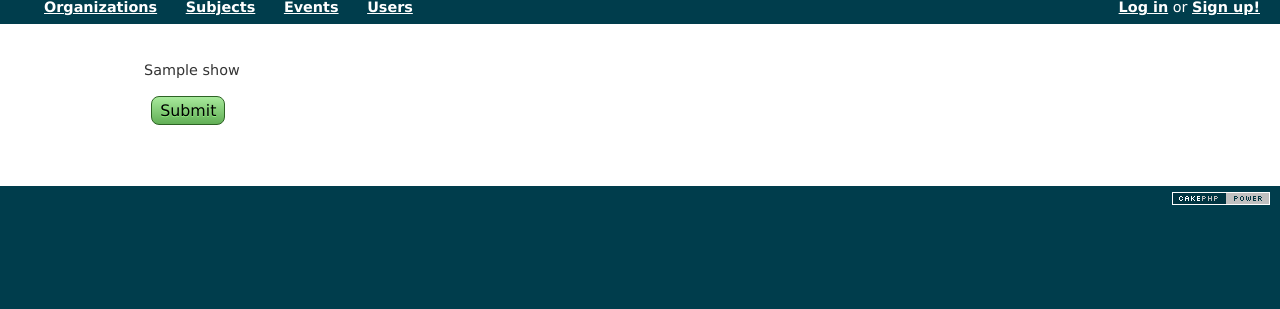
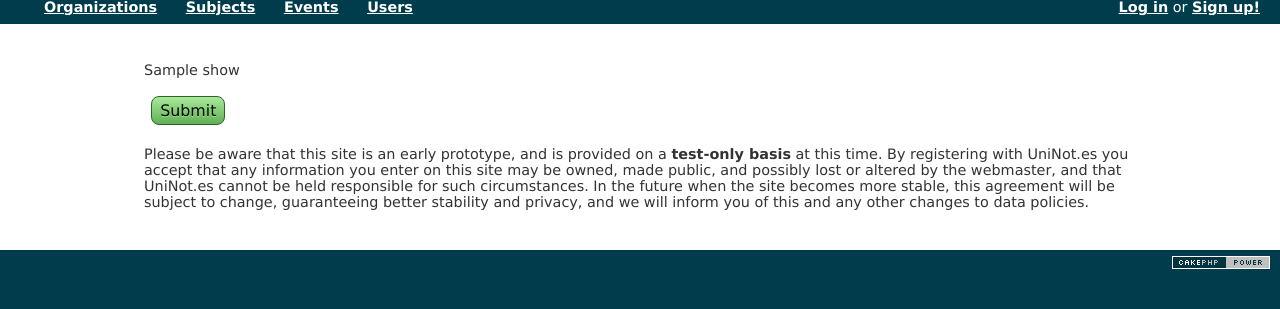
Before and after one commit to pipedreambomb/uninotes, a CakePHP app: the page made by app/views/users/add.ctp in a window 1280 px wide. Shown: the part 82-391 px from the top of the page. Run offline with PHP 8.4 and a stand-in for CakePHP, Linux system fonts and the light colour scheme; the template is opened without the code that fills it: most values are stand-ins (such as "Sample title", 1, 10 or a date in 2020); some libraries are stand-ins or nearby versions.

Commit message:
Added disclaimer to sign-up page

```diff
--- a/app/views/users/add.ctp
+++ b/app/views/users/add.ctp
@@ -10,3 +10,4 @@ echo $this->Form->inputs(array(
 echo $captchaTool->show();
 echo $this->Form->end('Submit');
 ?>
+<p>Please be aware that this site is an early prototype, and is provided on a <strong>test-only basis</strong> at this time. By registering with UniNot.es you accept that any information you enter on this site may be owned, made public, and possibly lost or altered by the webmaster, and that UniNot.es cannot be held responsible for such circumstances. In the future when the site becomes more stable, this agreement will be subject to change, guaranteeing better stability and privacy, and we will inform you of this and any other changes to data policies.</p>
```
